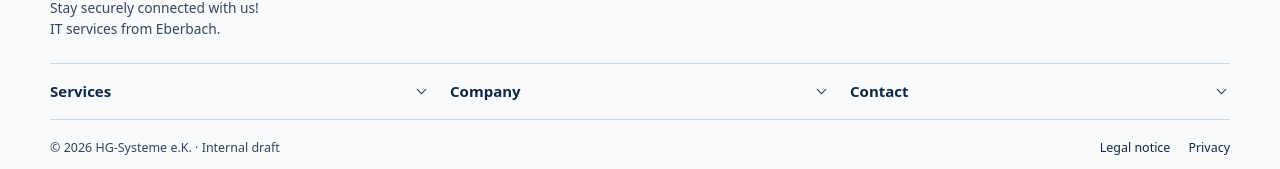
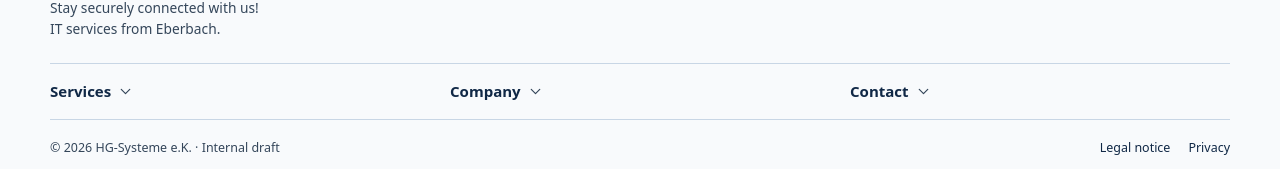
Before and after one commit to scncvk19/Website_hg, a Next.js app: page /en/about in a window 1280 px wide. Shown: the part 3331-3500 px from the top of the page. Built offline with nearby package versions, Linux system fonts and the light colour scheme.

Commit message:
Footer-Aufklapppfeile direkt neben Überschriften platzieren

```diff
--- a/components/navigation.module.css
+++ b/components/navigation.module.css
@@ -22,9 +22,9 @@
 .quickPhone:hover{color:var(--teal)}
 .footerGroups{display:grid;grid-template-columns:repeat(3,minmax(0,1fr));gap:20px;border-top:1px solid var(--line);border-bottom:1px solid var(--line)}
 .footerGroup{min-width:0}
-.footerGroup summary{display:flex;align-items:center;justify-content:space-between;gap:12px;cursor:pointer;list-style:none;font-size:.94rem;font-weight:680;color:var(--navy);padding:15px 0;min-height:48px}
+.footerGroup summary{display:flex;align-items:center;justify-content:flex-start;gap:6px;cursor:pointer;list-style:none;font-size:.94rem;font-weight:680;color:var(--navy);padding:15px 0;min-height:48px}
 .footerGroup summary::-webkit-details-marker{display:none}
-.footerGroup summary svg{width:17px;height:17px;color:var(--muted);transition:transform .15s ease}
+.footerGroup summary svg{width:17px;height:17px;flex-shrink:0;color:var(--muted);transition:transform .15s ease}
 .footerGroup[open] summary svg{transform:rotate(180deg)}
 .footerLinks{display:flex;flex-direction:column;gap:8px;padding:0 0 16px;font-size:.88rem;line-height:1.55;overflow-wrap:anywhere}
 .footerLinks a:hover,.footerBottom a:hover{text-decoration:underline;text-underline-offset:3px;color:var(--teal)}
```
